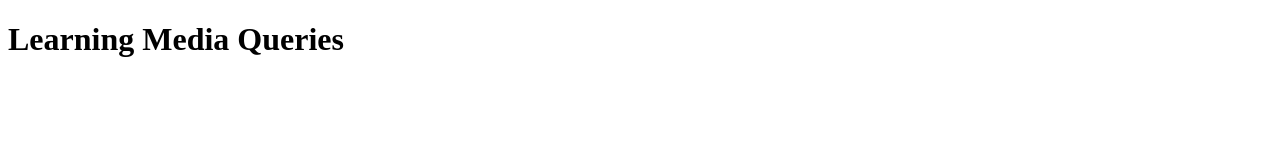
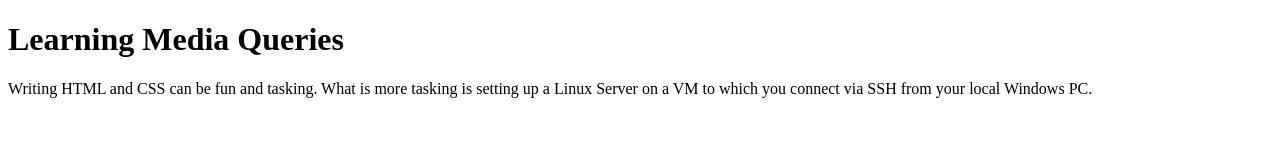
Before and after one commit to kash-dev-codes/learn-media-queries, a plain HTML site: page index.html in a window 1280 px wide. Drawn offline with Linux system fonts and the light colour scheme.

Commit message:
Add first paragraph

```diff
--- a/index.html
+++ b/index.html
@@ -5,5 +5,8 @@
     </head>
     <body>
         <h1>Learning Media Queries</h1>
+        <p>Writing HTML and CSS can be fun and tasking. What is more tasking is
+        setting up a Linux Server on a VM to which you connect via SSH from your
+        local Windows PC.</p>
     </body>
 </html>
```
